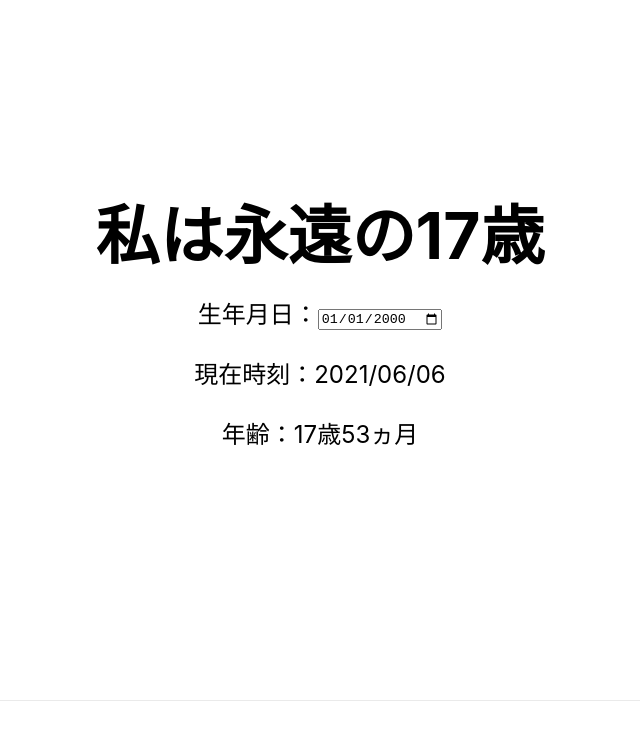
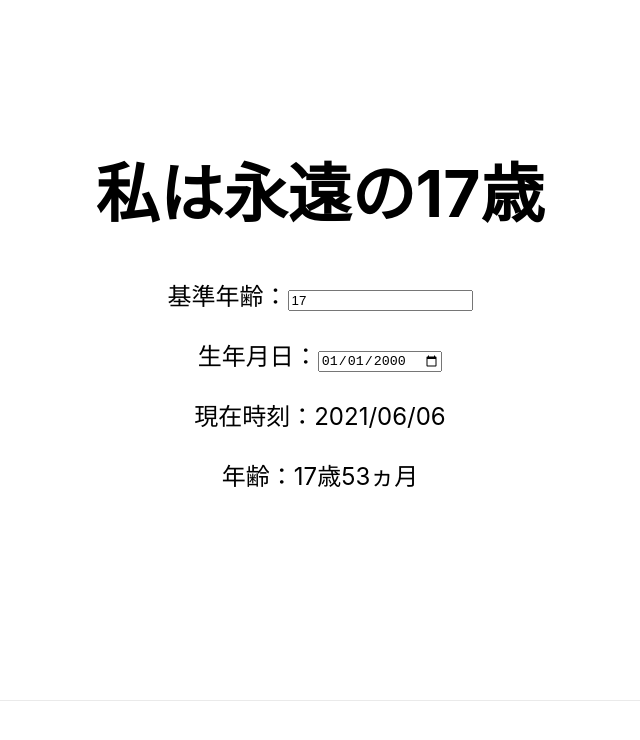
Before and after one commit to hirotoKirimaru/IamEternal17, a Next.js app: page / in a window 1280 px wide. Shown: the top 740 px of the page, without its empty margins (320-960 px from the left). Built offline with nearby package versions, Linux system fonts and the light colour scheme.

Commit message:
[Add] 21歳教にも寄せる

```diff
--- a/pages/index.js
+++ b/pages/index.js
@@ -4,6 +4,12 @@ import React, { useState } from 'react';
 
 export default function Home() {
   const [birth, setBirth] = useState(new Date(2000,0,1));
+  const [baseYear, setBaseYear] = useState(17);
+
+  const inputBaseYear = (e) => {
+    setBaseYear(e.target.value);
+  }
+
   const inputBirth = (e) => {
     setBirth(new Date(e.target.value));
   }
@@ -19,15 +25,18 @@ export default function Home() {
 
       <main className={styles.main}>
         <h1 className={styles.title}>
-          私は永遠の17歳
+          私は永遠の{baseYear}歳
         </h1>
 
         <p className={styles.description}>
-        <label>生年月日：<input type="date" name="date"
+        <p>基準年齢：<input type="value" value={baseYear}
+        onChange={inputBaseYear}/>
+        </p>
+        <p>生年月日：<input type="date" name="date"
         value={getInputString(birth)}
-        onChange={inputBirth}/></label>
+        onChange={inputBirth}/></p>
         {/* <p>生年月日：<input type="date"></input></p> */}
-          {createBirthDom(birth)}
+          {createBirthDom(baseYear, birth)}
 
           {/* Get started by editing{' '} */}
           {/* <code className={styles.code}>pages/index.js</code> */}
@@ -78,13 +87,13 @@ export default function Home() {
   )
 }
 
-function createBirthDom(birth){
+function createBirthDom(baseYear, birth){
   const now = new Date();
   // const birth = new Date(1992,1,4);
 
   return <>
   <p>現在時刻：{getNowDateWithString(now)}</p>
-  <p>年齢：{birthDayCompute(now, birth)}</p>
+  <p>年齢：{birthDayCompute(baseYear, now, birth)}</p>
   </>
 }
 
@@ -105,7 +114,7 @@ function getInputString(dt){
   return result;
 }
 
-function birthDayCompute(now ,birth){
+function birthDayCompute(baseYear, now ,birth){
 
   let year = now.getYear() - birth.getYear();
   let month = now.getMonth() - birth.getMonth();
@@ -115,8 +124,8 @@ function birthDayCompute(now ,birth){
     month--;
   }
 
-  month += ((year - 17) * 12);
-  year = 17;
+  month += ((year - baseYear) * 12);
+  year = baseYear;
 
   return year+"歳"+month+"ヵ月";
 }
```
